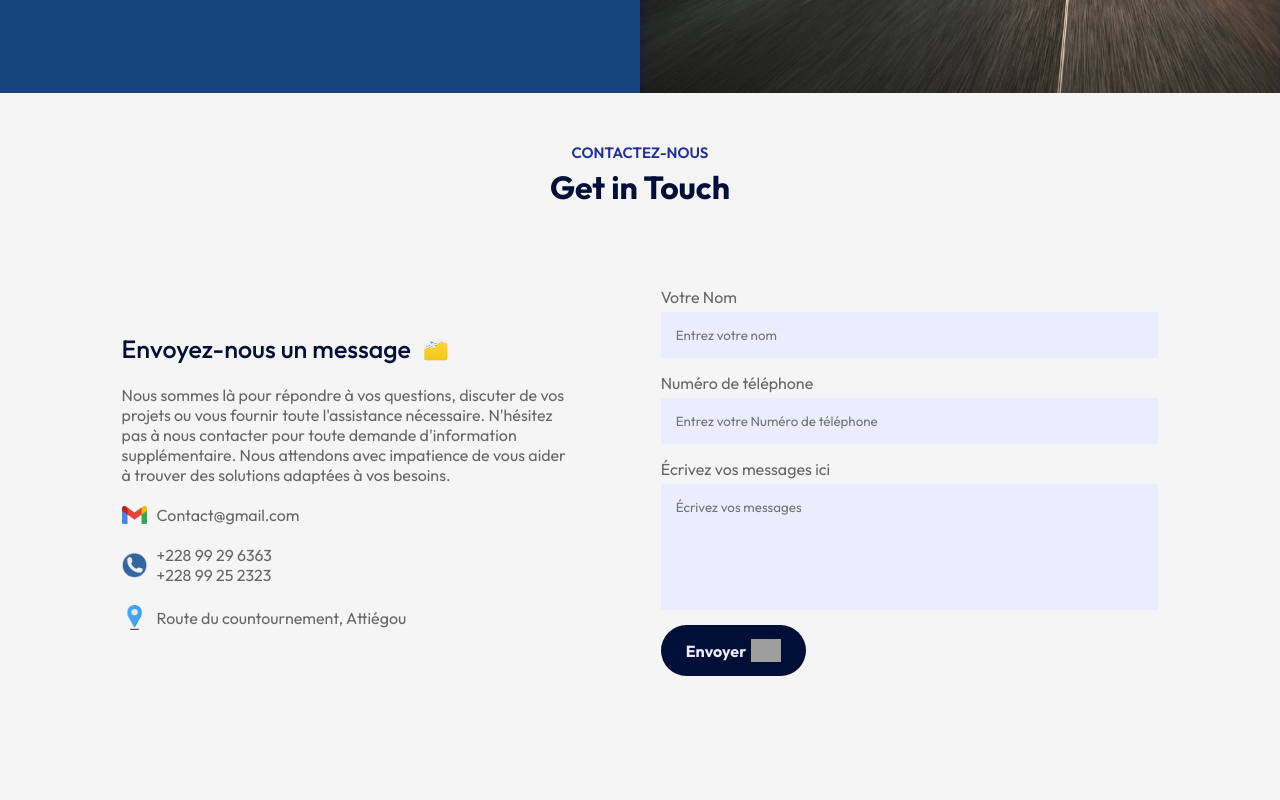
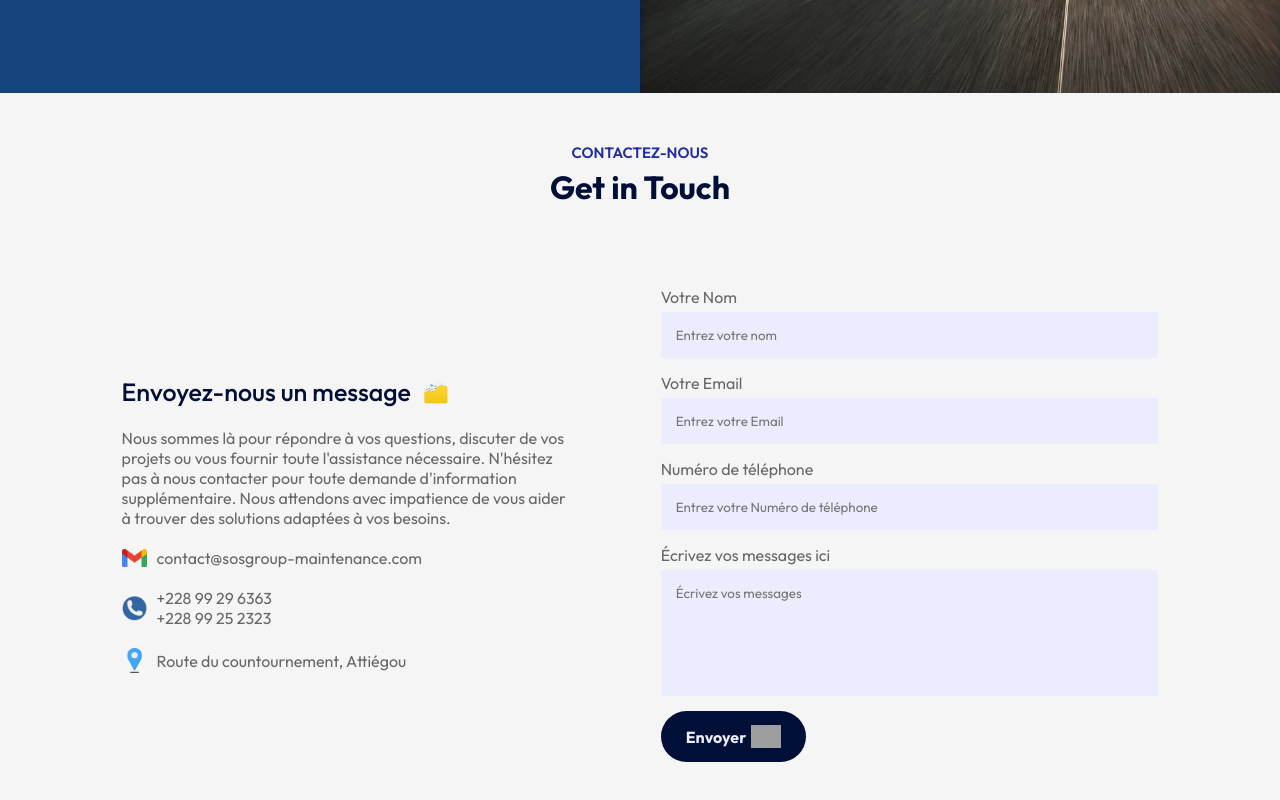
Before and after one commit to mohamedfathi2710/Sos_company, a React (Vite) app: page / in a window 1280 px wide. Shown: the part 6859-7659 px from the top of the page. Before the commit the page ends 7635 px from the top, so only its background shows below. Built offline with nearby package versions, Linux system fonts and the light colour scheme; grey boxes are pictures that could not be loaded.

Commit message:
'emailPro'

```diff
--- a/src/components/Contact/Contact.jsx
+++ b/src/components/Contact/Contact.jsx
@@ -15,7 +15,7 @@ const Contact = () => {
       setResult("Sending....");
       const formData = new FormData(event.target);
 
-      formData.append("access_key", "86a69794-34cf-45e4-a500-789375695262");
+      formData.append("access_key", "0615fe39-29e9-486e-bfb4-c7eea2bf33b7");
 
       const response = await fetch("https://api.web3forms.com/submit", {
         method: "POST",
@@ -39,7 +39,7 @@ const Contact = () => {
         <h3>Envoyez-nous un message <img src={msg_icon} /></h3>
         <p>Nous sommes là pour répondre à vos questions, discuter de vos projets ou vous fournir toute l'assistance nécessaire. N'hésitez pas à nous contacter pour toute demande d'information supplémentaire. Nous attendons avec impatience de vous aider à trouver des solutions adaptées à vos besoins.</p>
         <ul>
-            <li><img src={mail_icon} />Contact@gmail.com</li>
+            <li><img src={mail_icon} />contact@sosgroup-maintenance.com</li>
             <li><img src={phone_icon} />+228 99 29 6363 <br/> +228 99 25 2323</li>
             <li><img src={adresse_icon} />Route du countournement, Attiégou</li>
         </ul>
@@ -48,6 +48,8 @@ const Contact = () => {
         <form onSubmit={onSubmit}>
             <label>Votre Nom</label>
             <input type="text" name='name' placeholder='Entrez votre nom' required/>
+            <label>Votre Email</label>
+            <input type="text" name='email' placeholder='Entrez votre Email' required/>
             <label>Numéro de téléphone</label>
             <input type="tel" name='phone' placeholder='Entrez votre Numéro de téléphone' required/>
             <label>Écrivez vos messages ici</label>
```
